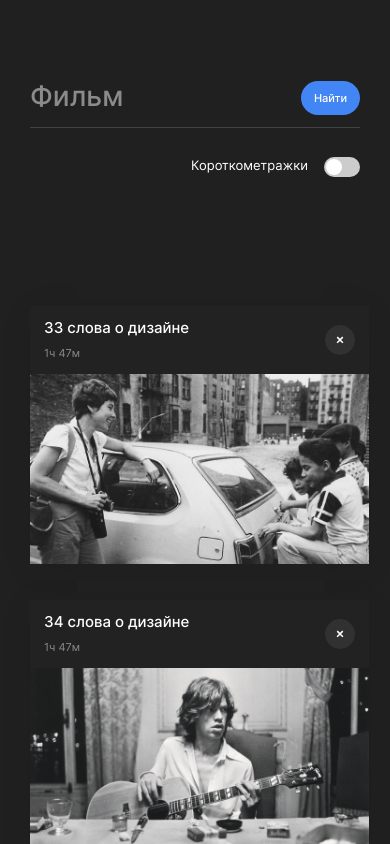
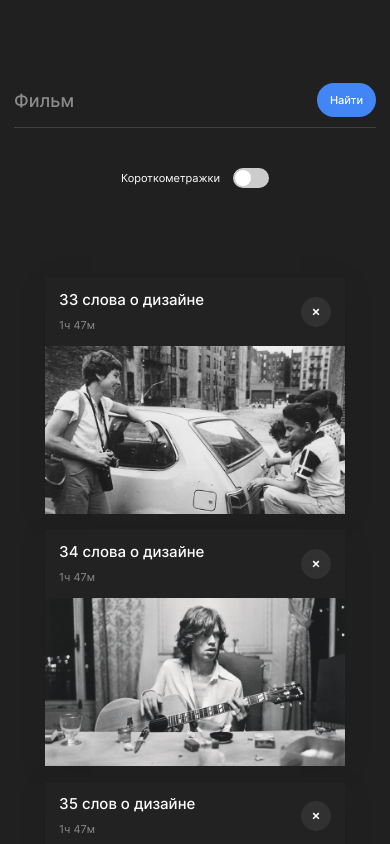
Before and after one commit to x-borz/movies-explorer-frontend, a React (Create React App) app: page / in a window 390 px wide. Shown: the top 844 px of the page. Built offline with nearby package versions, Linux system fonts and the light colour scheme.

Commit message:
feat movies & saved movies res 320px

```diff
--- a/src/components/MoviesCard/MoviesCard.css
+++ b/src/components/MoviesCard/MoviesCard.css
@@ -18,6 +18,15 @@
     height: 258px;
     grid-template-columns: 281px auto;
     grid-template-rows: 41px auto 190px;
+  }
+}
+
+@media screen and (max-width: 600px) {
+  .movies-card {
+    width: 300px;
+    height: 236px;
+    grid-template-columns: 242px auto;
+    grid-template-rows: 41px auto 168px;
   }
 }
 
@@ -64,6 +73,13 @@
   }
 }
 
+@media screen and (max-width: 600px) {
+  .movies-card__img {
+    width: 300px;
+    height: 168px;
+  }
+}
+
 .movies-card__button {
   grid-area: button;
   margin: 19px 0 0 14px;
--- a/src/components/MoviesCardList/MoviesCardList.css
+++ b/src/components/MoviesCardList/MoviesCardList.css
@@ -8,6 +8,12 @@
 @media screen and (max-width: 900px) {
   .movies-card-list {
     padding: 82px 30px 0 30px;
+  }
+}
+
+@media screen and (max-width: 600px) {
+  .movies-card-list {
+    padding: 43px 10px 0 10px;
   }
 }
 
@@ -32,6 +38,13 @@
   }
 }
 
+@media screen and (max-width: 600px) {
+  .movies-card-list__container {
+    grid-template-columns: repeat(1, 330px);
+    row-gap: 16px;
+  }
+}
+
 .movies-card-list__container_type_saved-movies {
   margin-bottom: 171px;
 }
@@ -52,6 +65,12 @@
   transition: opacity .3s linear;
 }
 
+@media screen and (max-width: 600px) {
+  .movies-card-list__more-btn {
+    width: 240px;
+  }
+}
+
 .movies-card-list__more-btn:hover {
   opacity: .7;
   cursor: pointer;
--- a/src/components/SearchForm/SearchForm.css
+++ b/src/components/SearchForm/SearchForm.css
@@ -5,6 +5,12 @@
 @media screen and (max-width: 900px) {
   .search-form {
     padding: 80px 30px 0 30px;
+  }
+}
+
+@media screen and (max-width: 600px) {
+  .search-form {
+    padding: 90px 14px 0 14px;
   }
 }
 
@@ -22,12 +28,25 @@
   box-sizing: border-box;
 }
 
+@media screen and (max-width: 600px) {
+  .search-form__input {
+    font-size: 18px;
+    padding: 0 80px 15px 0;
+  }
+}
+
 .search-form__input::placeholder {
   font-style: normal;
   font-weight: 500;
   font-size: 28px;
   line-height: 1.21;
   color: #8b8b8b;
+}
+
+@media screen and (max-width: 600px) {
+  .search-form__input::placeholder {
+    font-size: 18px;
+  }
 }
 
 .search-form__search-btn {
@@ -45,6 +64,12 @@
   position: absolute;
   right: 0;
   bottom: 13px;
+}
+
+@media screen and (max-width: 600px) {
+  .search-form__search-btn {
+    bottom: 11px;
+  }
 }
 
 .search-form__search-btn:hover {
@@ -67,6 +92,15 @@
   }
 }
 
+@media screen and (max-width: 600px) {
+  .search-form__checkbox-group {
+    margin-top: 40px;
+    flex-direction: row-reverse;
+    align-items: center;
+    justify-content: center;
+  }
+}
+
 .search-form__checkbox-label {
   margin-left: 14px;
   font-style: normal;
@@ -81,3 +115,12 @@
     margin-right: 16px;
   }
 }
+
+@media screen and (max-width: 900px) {
+  .search-form__checkbox-label {
+    margin-left: 0;
+    margin-right: 13px;
+    font-size: 11px;
+    line-height: 1.64;
+  }
+}
```
